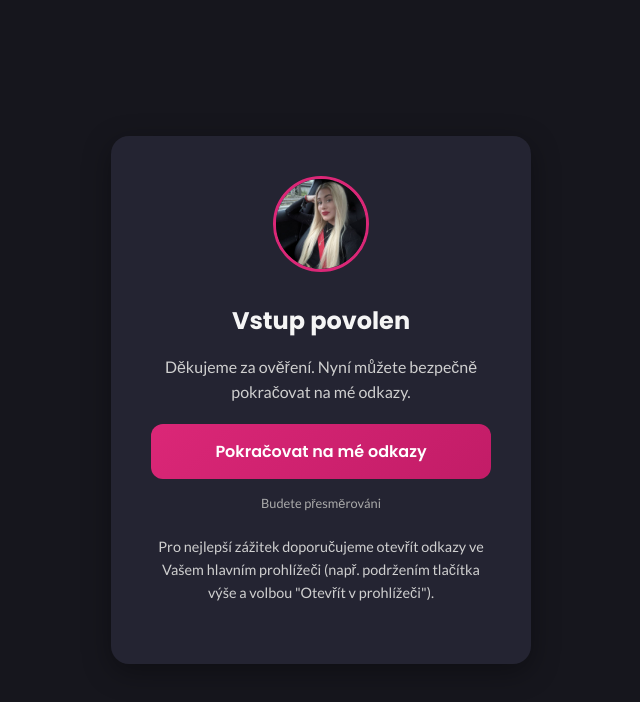
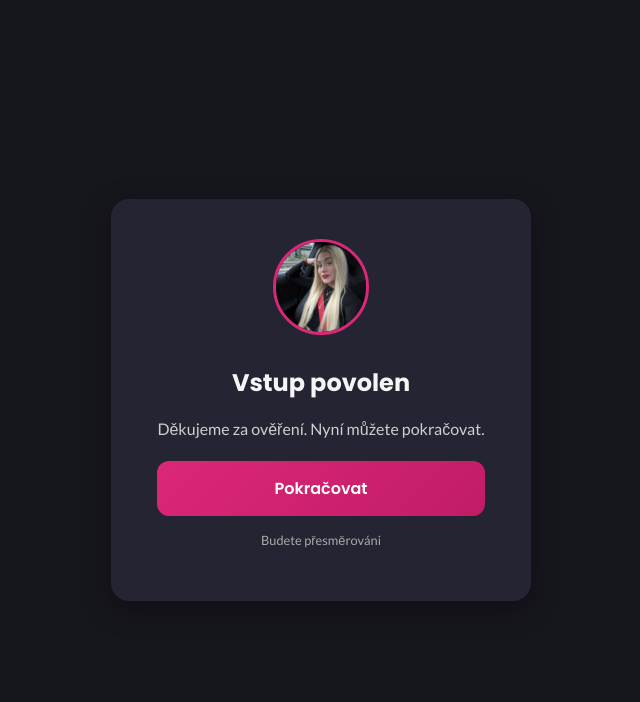
Before and after one commit to Hnzuonee/mojeodkazy.me, a website: page personalblog.html in a window 1280 px wide. Both pictures are taken after a click on the button "Ano, je mi 18+". Shown: the whole page, without its empty margins (319-959 px from the left). Drawn offline with Linux system fonts and the light colour scheme.

Commit message:
Update personalblog.html

```diff
--- a/personalblog.html
+++ b/personalblog.html
@@ -24,7 +24,7 @@
         .card {
             width: 100%; max-width: 420px; background: var(--card);
             padding: 2.5rem; border-radius: 18px; box-shadow: 0 8px 28px rgba(0, 0, 0, .35);
-            display: flex; flex-direction: column; align-items: center; /* Pro centrování obsahu karty */
+            display: flex; flex-direction: column; align-items: center;
         }
         img.avatar {
             width: 96px;
@@ -36,21 +36,20 @@
         }
         h1 { font-family: 'Poppins', sans-serif; margin: .4rem 0 1rem; font-size: 24px; }
         p.bio { margin-bottom: 1.2rem; color: var(--secondary-text-color); font-size: 16px; line-height: 1.6; }
-        /* p.hint byl původně pro Turnstile, nyní nepoužitý, lze smazat nebo upravit pro jiný účel */
 
-        .btn { /* Společný styl pro všechna tlačítka */
+        .btn {
             display: block; width: 100%; padding: 15px;
             color: #fff; font-weight: 600;
             border: none; border-radius: 12px; font-size: 16px;
             font-family: 'Poppins', sans-serif;
             text-decoration: none; cursor: pointer; transition: background-color .2s, transform .2s;
-            margin-bottom: 0.8rem; /* Mezera pod každým tlačítkem */
+            margin-bottom: 0.8rem;
         }
         .btn:last-child {
-            margin-bottom: 0; /* Poslední tlačítko nemá mezeru dole */
+            margin-bottom: 0;
         }
 
-        .btn-primary { /* Tlačítko pro hlavní akci (pokračovat) */
+        .btn-primary {
             background: linear-gradient(135deg, var(--accent-color), var(--accent-hover-color));
         }
         .btn-primary:hover {
@@ -62,13 +61,12 @@
             background-color: var(--success-color);
         }
         .btn-yes:hover {
-            background-color: var(--success-color); /* Lze použít tmavší variantu hover barvy */
             filter: brightness(0.9);
             transform: translateY(-2px);
         }
 
         .btn-no {
-            background-color: var(--muted); /* Mírnější barva pro "Ne" */
+            background-color: var(--muted);
         }
         .btn-no:hover {
             filter: brightness(0.8);
@@ -81,7 +79,7 @@
             font-size: 0.8rem;
             color: var(--muted);
             margin-top: 1rem;
-            word-break: break-all;
+            word-break: break-all; /* Zajistí zalamování dlouhých URL */
         }
         .denied-message {
             color: var(--danger-color);
@@ -105,15 +103,14 @@
 
     <div id="contentSection" class="hidden">
       <h1>Vstup povolen</h1>
-      <p class="bio">Děkujeme za ověření. Nyní můžete bezpečně pokračovat na mé odkazy.</p>
+      <p class="bio">Děkujeme za ověření. Nyní můžete pokračovat.</p>
       <a href="https://onlyfans.com/jentvojekiks" id="mainActionLink" class="btn btn-primary" rel="noopener noreferrer" target="_blank">
-        Pokračovat na mé odkazy
+        Pokračovat
       </a>
       <p class="destination-url">
         Budete přesměrováni
       </p>
-      <p class="bio" style="font-size:0.9rem; margin-top:1.5rem;">Pro nejlepší zážitek doporučujeme otevřít odkazy ve Vašem hlavním prohlížeči (např. podržením tlačítka výše a volbou "Otevřít v prohlížeči").</p>
-    </div>
+      </div>
   </div>
 
   <script>
@@ -123,7 +120,6 @@
       const ageGateYesButton = document.getElementById('ageGateYes');
       const ageGateNoButton = document.getElementById('ageGateNo');
       const ageGateDeniedMessage = document.getElementById('ageGateDeniedMessage');
-      // const mainActionLink = document.getElementById('mainActionLink'); // Není potřeba pro JS v této verzi
 
       ageGateYesButton.addEventListener('click', function() {
         ageGateSection.classList.add('hidden');
@@ -131,7 +127,6 @@
       });
 
       ageGateNoButton.addEventListener('click', function() {
-        // Skryjeme původní text a tlačítka
         const ageGateH1 = ageGateSection.querySelector('h1');
         const ageGateP = ageGateSection.querySelector('p.bio');
         if(ageGateH1) ageGateH1.classList.add('hidden');
@@ -139,20 +134,8 @@
         ageGateYesButton.classList.add('hidden');
         ageGateNoButton.classList.add('hidden');
 
-        // Zobrazíme zprávu o zamítnutí
         ageGateDeniedMessage.classList.remove('hidden');
       });
-
-      // Nyní se spoléháme na src atribut v HTML pro avatar.
-      // Pokud byste chtěli src měnit dynamicky pro avatar, kód by přišel sem.
-      // Např.: document.querySelector('.avatar').src = "nova_cesta_k_obrazku.jpg";
-
-      // Poznámka: Původní kód pro detekci webview a změnu textu instrukcí
-      // pro otevření v prohlížeči zde není implementován, protože aktuální požadavek
-      // se soustředil na nahrazení Turnstile ověřením věku.
-      // Pokud byste chtěli zachovat i logiku pro instrukce k otevření v prohlížeči
-      // (jak jsme řešili u předchozího kódu), bylo by nutné ji do sekce 'contentSection'
-      // a tohoto skriptu doplnit. V této verzi je pouze obecná poznámka v HTML.
     });
   </script>
 </body>
```
